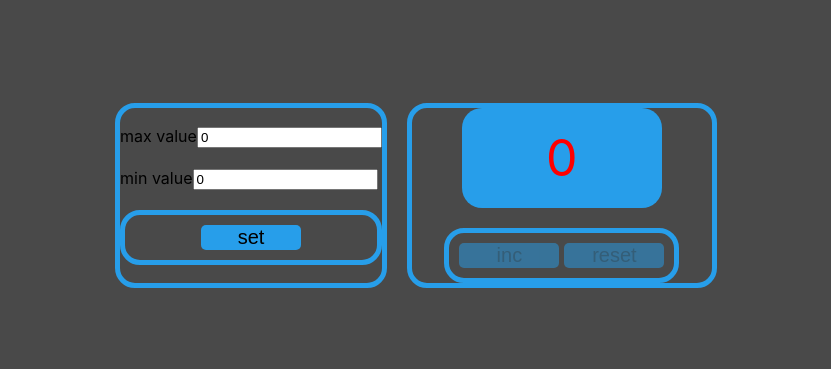
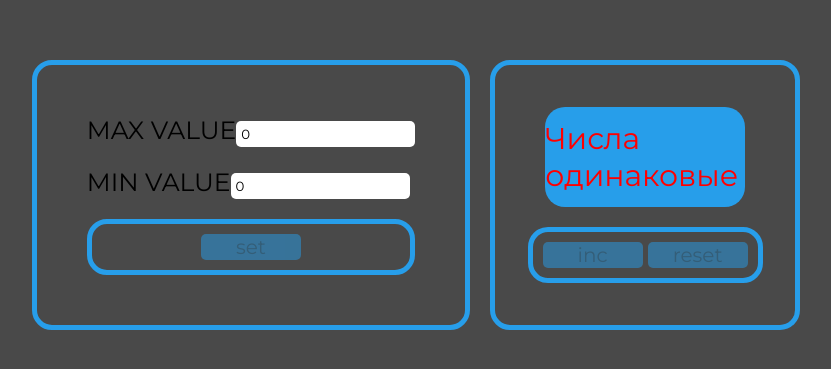
Before and after one commit to Ayanqq/counter_2.0, a React (Create React App) app: page / in a window 1280 px wide. Shown: the part 205-574 px from the top of the page, without its empty margins (224-1055 px from the left). Built offline with nearby package versions, Linux system fonts and the light colour scheme.

Commit message:
counter again problems

```diff
--- a/public/index.html
+++ b/public/index.html
@@ -3,6 +3,9 @@
   <head>
     <meta charset="utf-8" />
     <link rel="icon" href="%PUBLIC_URL%/favicon.ico" />
+    <link rel="preconnect" href="https://fonts.googleapis.com">
+    <link rel="preconnect" href="https://fonts.gstatic.com" crossorigin>
+    <link href="https://fonts.googleapis.com/css2?family=Montserrat:ital,wght@0,100..900;1,100..900&display=swap" rel="stylesheet">
     <meta name="viewport" content="width=device-width, initial-scale=1" />
     <meta name="theme-color" content="#000000" />
     <meta
--- a/src/App.css
+++ b/src/App.css
@@ -1,43 +1,8 @@
-.App {
-  text-align: center;
-}
-
 
 body {
   background-color: #494949;
 }
 
-.App-logo {
-  height: 40vmin;
-  pointer-events: none;
+* {
+  font-family:'Montserrat', sans-serif;
 }
-
-@media (prefers-reduced-motion: no-preference) {
-  .App-logo {
-    animation: App-logo-spin infinite 20s linear;
-  }
-}
-
-.App-header {
-  background-color: #282c34;
-  min-height: 100vh;
-  display: flex;
-  flex-direction: column;
-  align-items: center;
-  justify-content: center;
-  font-size: calc(10px + 2vmin);
-  color: white;
-}
-
-.App-link {
-  color: #61dafb;
-}
-
-@keyframes App-logo-spin {
-  from {
-    transform: rotate(0deg);
-  }
-  to {
-    transform: rotate(360deg);
-  }
-}
--- a/src/components/Counter.tsx
+++ b/src/components/Counter.tsx
@@ -1,4 +1,4 @@
-import React, {ChangeEvent, useEffect, useState} from 'react';
+import React from 'react';
 import styled from "styled-components";
 import {Button} from "./Button";
 
@@ -8,12 +8,12 @@ type CounterType = {
     minValue: number
     onIncreaseHandler: () => void;
     resetButton: () => void
+    setError: (value:string) => void
+    error:string
 
 }
 
-//todo:сделать инпут, disable переделать
-export const Counter = ({maxValue, minValue, counter, onIncreaseHandler, resetButton}: CounterType) => {
-    const [error, setError] = useState(false)
+export const Counter = ({maxValue, counter, onIncreaseHandler, resetButton, error}: CounterType) => {
 
     const addIncrement = () => {
         if (counter < maxValue) {
@@ -21,25 +21,14 @@ export const Counter = ({maxValue, minValue, counter, onIncreaseHandler, resetBu
         }
     }
 
-    // const Error = (boolean:boolean) => {
-    //     setError(boolean)
-    // }
-
-    if (maxValue === -1 && !error) {
-        setError(true)
-    }
-
-
-
     return (
             <>
                 <CounterMain>
-                    {error ? <StyledError>STOP</StyledError> :
+                    {error ? <StyledError>{error}</StyledError> :
                         <StyledSpan color={counter === maxValue ? 'red' : 'white'}>{counter}</StyledSpan>}
                 </CounterMain>
                 <StyledButtons>
                     <Button title={'inc'} onclick={addIncrement} disabled={counter === maxValue}/>
-                    {/*но чтобы проверить maxValue - туда должно что то попатсь, и попадать должно только тогда, когда set*/}
                     <Button title={'reset'} onclick={resetButton} disabled={counter < 1}/>
                 </StyledButtons>
             </>
--- /dev/null
+++ b/src/components/InputWithSpan.tsx
@@ -0,0 +1,26 @@
+import styled from "styled-components";
+import {InputHTMLAttributes} from "react";
+
+type InputWithSpan = InputHTMLAttributes<HTMLInputElement> & {
+    title:string;
+}
+
+
+export const InputWithSpan = ({title, onChange, value}:InputWithSpan) => {
+    return (
+        <StyledCounterSpan>
+            {title}
+        <StyledInput onChange={onChange} value={value} type="number"/>
+        </StyledCounterSpan>
+    );
+};
+
+const StyledCounterSpan = styled.span`
+  font-size:25px;
+`
+
+const StyledInput = styled.input`
+  border:0;
+  border-radius:5px;
+  padding:5px;
+`
--- a/src/components/SetCounter.tsx
+++ b/src/components/SetCounter.tsx
@@ -1,61 +1,60 @@
 import React, {ChangeEvent, useEffect, useState} from 'react';
 import styled from "styled-components";
 import {Button} from "./Button";
+import {InputWithSpan} from "./InputWithSpan";
 
 type CounterType = {
-    minValue:number
-    maxValue:number
-    setCount: (min: number, max: number)=>void
+    minValue: number
+    maxValue: number
+    setCount: (min: number, max: number) => void
+    counter: number
+    setError: (title: string) => void
+    error: string
 }
 
-export const SetCounter = ({maxValue, minValue, setCount}: CounterType) => {
+export const SetCounter = ({maxValue, minValue, setCount, setError}: CounterType) => {
     const [min, setMin] = useState(minValue)
     const [max, setMax] = useState(maxValue)
 
-    // const [error, setError] = useState(false)
+    if (max === min) {
+        setError('Числа одинаковые')
+    }
 
-    //где надо размещать error
+    const maxValueHandler = (e: ChangeEvent<HTMLInputElement>) => {
+        const value = Number(e.currentTarget.value)
+        if (max < 1) {
+            setError('MAX VALUE error')
+        } else {
+            setError('')
+        }
+        setMax(value)
 
-    const maxValueHandler = (e:ChangeEvent<HTMLInputElement>) => {
-        const value = Number(e.currentTarget.value)
-        setMax(value)
     }
 
     const minValueHandler = (e: ChangeEvent<HTMLInputElement>) => {
+        if (min < 1) {
+            setError('incorrect value')
+        } else {
+            setError('')
+        }
         const value = Number(e.currentTarget.value);
         setMin(value);
     }
 
     const setCounterHandler = () => {
-        setCount(min, max)
         localStorage.setItem('minValue', JSON.stringify(min))
         localStorage.setItem('maxValue', JSON.stringify(max))
+        setCount(min, max)
+
     }
-
-    useEffect(() => {
-        if (min == -1) {
-            setMin(-1)
-        }
-    }, [min]);
-
-
-    // useEffect(() => {
-    //     if (min == -1 || max == -1) {
-    //         setMin(-1)
-    //         setMax(-1)
-    //     }
-    // }, [min, max]);
 
     useEffect(() => {
         getMinValueLocalStorage()
         getMaxValueLocalStorage()
     }, []);
+    // ---Помещение значений в LocalStorage
 
-    const disabled = min < 0 || max < 0
-
-    const setToLocalStorage = () => {
-        localStorage.setItem('minValue', JSON.stringify(min))
-    }
+    const disabled = min <= 0 || max <= 0 || max === min
 
     const getMinValueLocalStorage = () => {
         let minValueAsString = localStorage.getItem('minValue')
@@ -75,20 +74,10 @@ export const SetCounter = ({maxValue, minValue, setCount}: CounterType) => {
 
     return (
         <StyledDiv>
-                <span>
-                    max value
-                    <input
-                        value={max}
-                        onChange={maxValueHandler}
-                        type='number'/>
-                </span>
-            <span>
-                    min value
-                    <input
-                        value={min}
-                        onChange={minValueHandler}
-                        type='number'/>
-                </span>
+
+            <InputWithSpan title={'MAX VALUE'} onChange={maxValueHandler} value={max > -1 ? max : -1}/>
+            <InputWithSpan title={'MIN VALUE'} onChange={minValueHandler} value={min > -1 ? min : -1}/>
+
             <StyledButtons>
                 <Button title={'set'} onclick={setCounterHandler} disabled={disabled}/>
             </StyledButtons>
@@ -98,19 +87,31 @@ export const SetCounter = ({maxValue, minValue, setCount}: CounterType) => {
 
 
 const StyledDiv = styled.div`
-    display: flex;
-    justify-content: center;
-    flex-direction:column;
-    border:5px solid #279eea;
-    border-radius:20px;
-    gap:20px;
+  display: flex;
+  justify-content: center;
+  flex-direction: column;
+  border: 5px solid #279eea;
+  border-radius: 20px;
+  gap: 20px;
+  padding:50px;
 `
 
 
 const StyledButtons = styled.div`
-  display:flex;
-  justify-content:center;
-  border:5px solid #279eea;
-  padding:10px;
-  border-radius:20px;
+  display: flex;
+  justify-content: center;
+  border: 5px solid #279eea;
+  padding: 10px;
+  border-radius: 20px;
+  font-family:'Montserrat', sans-serif;
 `
+
+const StyledCounterSpan = styled.span`
+  font-size:25px;
+`
+
+const StyledInput = styled.input`
+  border:0;
+  border-radius:5px;
+  padding:5px;
+`
```
